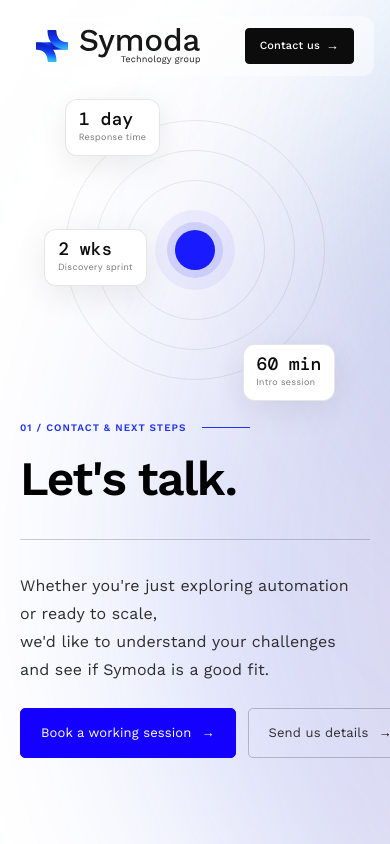
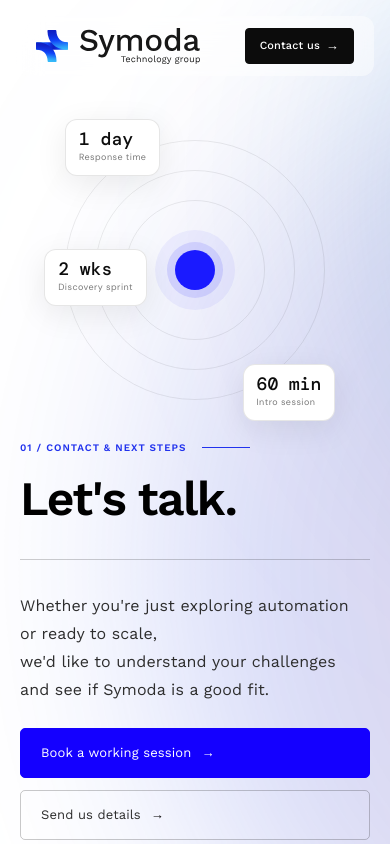
Before and after one commit to DeveloperAtOdsd/symoda-frontend, a React (Vite) app: page /contact in a window 390 px wide. Shown: the top 844 px of the page. Built offline with nearby package versions, Linux system fonts and the light colour scheme.

Commit message:
Adjust mobile layout spacing and FAQ icon styling
- Increase mobile hero padding-top from 120px to 140px
- Change mobile action buttons from row to column layout
- Add empty line in contact card styling
- Update FAQ icon color to blue (#2132ed) when open

```diff
--- a/src/components/ContactFaq.css
+++ b/src/components/ContactFaq.css
@@ -121,6 +121,7 @@
 }
 
 .faq-item__icon {
+
   width: 24px;
   height: 24px;
   flex-shrink: 0;
@@ -153,6 +154,8 @@
 
 .faq-item--open .faq-item__icon::after {
   transform: rotate(90deg);
+  background: #2132ed;
+  border-color: rgba(0, 0, 0, 0.2);
 }
 
 /* ── Divider ── */
--- a/src/components/ContactOptions.css
+++ b/src/components/ContactOptions.css
@@ -142,6 +142,7 @@
   box-shadow: 0px -4px 12px rgba(0, 0, 0, 0.06);
   opacity: 0;
   transform: translateY(40px);
+
 }
 
 .contact-card--visible {
--- a/src/components/ContactUsHero.css
+++ b/src/components/ContactUsHero.css
@@ -240,7 +240,7 @@
     padding: 24px 20px;
     gap: 0;
     min-height: auto;
-    padding-top: 120px;
+    padding-top: 140px;
   }
 
   .contact-hero__visual {
@@ -339,7 +339,7 @@
   }
 
   .contact-hero__actions {
-    flex-direction: row;
+    flex-direction: column;
     gap: 12px;
     width: 100%;
   }
```
